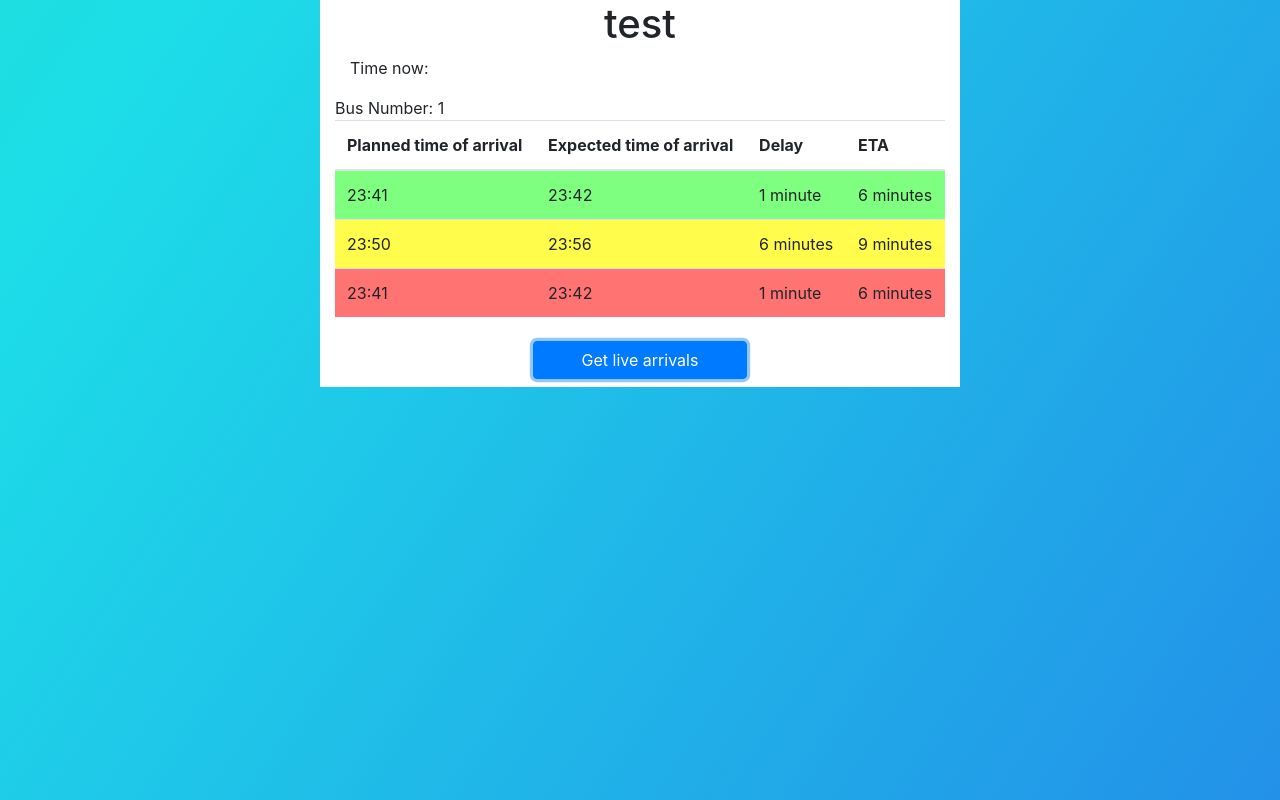
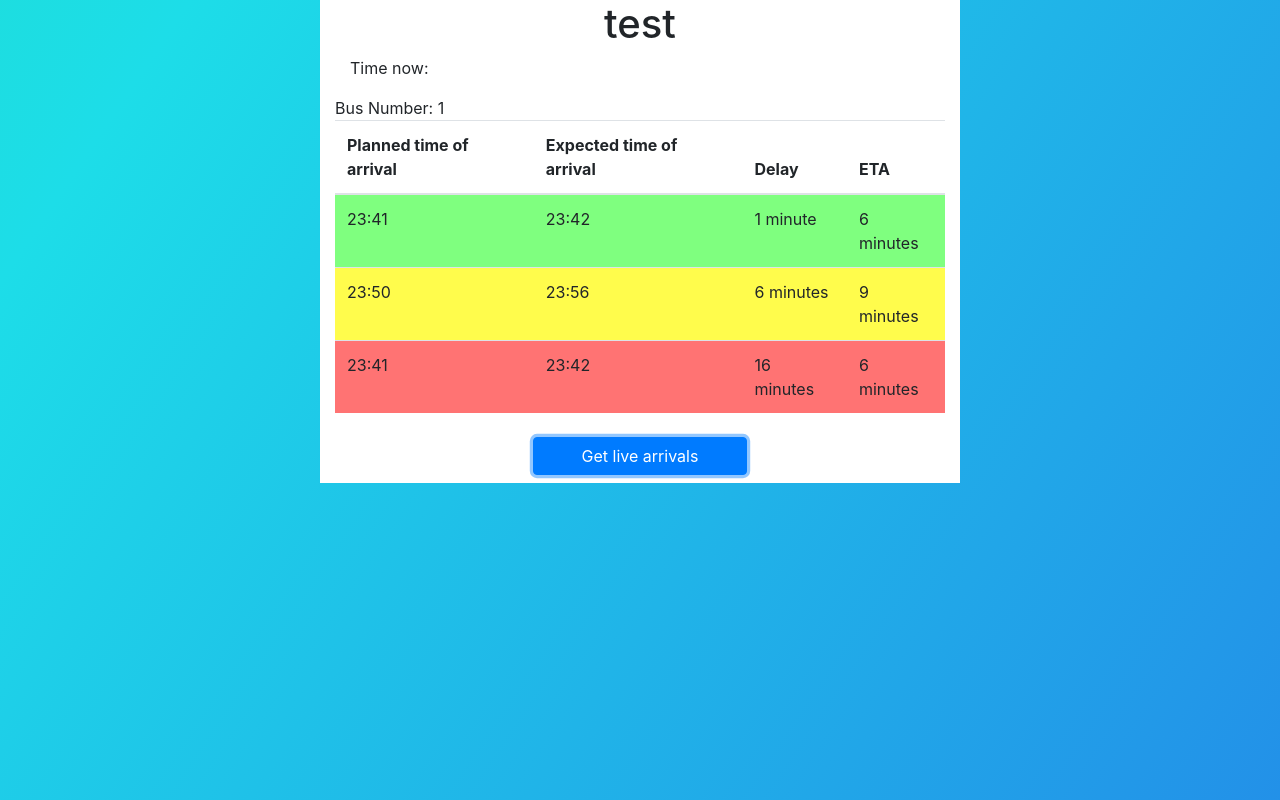
Before and after one commit to Driftydirt/Bus-Timetabling, an Angular app: page / in a window 1280 px wide. Both pictures are taken after a click on the button "Get live arrivals". Built offline with nearby package versions, Linux system fonts and the light colour scheme.

Commit message:
Fixing and refactoring delay and traffic lights

```diff
--- a/src/app/bus-api.service.ts
+++ b/src/app/bus-api.service.ts
@@ -18,9 +18,13 @@ export interface Departures {
   expected_departure_time: string;
   best_departure_estimate: string;
   bus_number: string;
-  delay: string;
+  delay: DelayInfo;
   ETA: string;
-  colour: string;
+}
+
+export interface DelayInfo {
+  text: string;
+  milliseconds: number;
 }
 
 // tslint:disable-next-line: max-line-length
@@ -48,8 +52,7 @@ export class RealBusApiService extends BusApiService {
               (d: any): Departures => ({
                 ...d,
                 delay: this.getDelay(d),
-                ETA: this.getETA(d),
-                colour: this.getColour(d)
+                ETA: this.getETA(d)
               })
             )
           )
@@ -58,15 +61,18 @@ export class RealBusApiService extends BusApiService {
     );
   }
 
-  getDelay(route: Departures): string {
+  getDelay(route: Departures): DelayInfo {
     const aimTime = this.timeStringToMoment(route.aimed_departure_time);
     const bestTime = this.timeStringToMoment(route.best_departure_estimate);
 
     if (aimTime.isSame(bestTime)) {
-      return "on time";
+      return { text: "on time", milliseconds: 0 };
     }
 
-    return bestTime.from(aimTime, true);
+    return {
+      text: bestTime.from(aimTime, true),
+      milliseconds: bestTime.diff(aimTime)
+    };
   }
 
   private timeStringToMoment(timeStr: string) {
@@ -82,16 +88,4 @@ export class RealBusApiService extends BusApiService {
 
     return bestTime.from(Date.now(), true);
   }
-
-  getColour(route: Departures): string {
-    const parts = route.best_departure_estimate.split(":").map(Number);
-
-    if (parts[1] <= 5) {
-      return "green";
-    } else if (parts[1] <= 10) {
-      return "yellow";
-    } else {
-      return "red";
-    }
-  }
 }
--- a/src/app/bus-data/bus-data.component.html
+++ b/src/app/bus-data/bus-data.component.html
@@ -16,9 +16,11 @@
       <tr
         *ngFor="let departure of route[1]"
         [ngClass]="{
-          green: departure.colour === 'green',
-          yellow: departure.colour === 'yellow',
-          red: departure.colour === 'red'
+          green: departure.delay.milliseconds < 300000,
+          yellow:
+            departure.delay.milliseconds > 300000 &&
+            departure.delay.milliseconds < 900000,
+          red: departure.delay.milliseconds > 900000
         }"
       >
         <td scope="row">{{ departure.aimed_departure_time }}</td>
@@ -30,7 +32,7 @@
           }}
         </td>
         <td scope="row">
-          {{ departure.delay }}
+          {{ departure.delay.text }}
         </td>
         <td scope="row">{{ departure.ETA }}</td>
       </tr>
--- a/src/app/fake-bus-api.service.ts
+++ b/src/app/fake-bus-api.service.ts
@@ -18,9 +18,8 @@ export class FakeBusApiService extends BusApiService {
         expected_departure_time: "23:42",
         best_departure_estimate: "23:42",
         bus_number: "1",
-        delay: "1 minute",
-        ETA: "6 minutes",
-        colour: "green"
+        delay: { text: "1 minute", milliseconds: 60000 },
+        ETA: "6 minutes"
       },
       {
         mode: "bus",
@@ -30,9 +29,8 @@ export class FakeBusApiService extends BusApiService {
         expected_departure_time: "23:56",
         best_departure_estimate: "23:56",
         bus_number: "1",
-        delay: "6 minutes",
-        ETA: "9 minutes",
-        colour: "yellow"
+        delay: { text: "6 minutes", milliseconds: 360000 },
+        ETA: "9 minutes"
       },
       {
         mode: "bus",
@@ -42,9 +40,8 @@ export class FakeBusApiService extends BusApiService {
         expected_departure_time: "23:42",
         best_departure_estimate: "23:42",
         bus_number: "1",
-        delay: "1 minute",
-        ETA: "6 minutes",
-        colour: "red"
+        delay: { text: "16 minutes", milliseconds: 960000 },
+        ETA: "6 minutes"
       }
     ];
     const testConfig: Config = {
```
